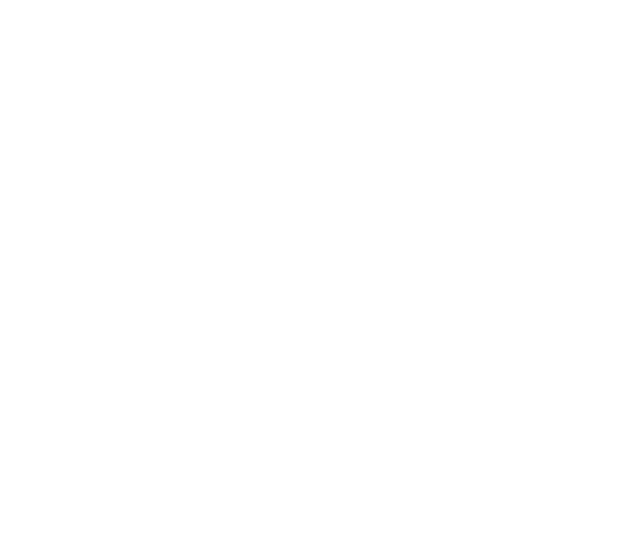
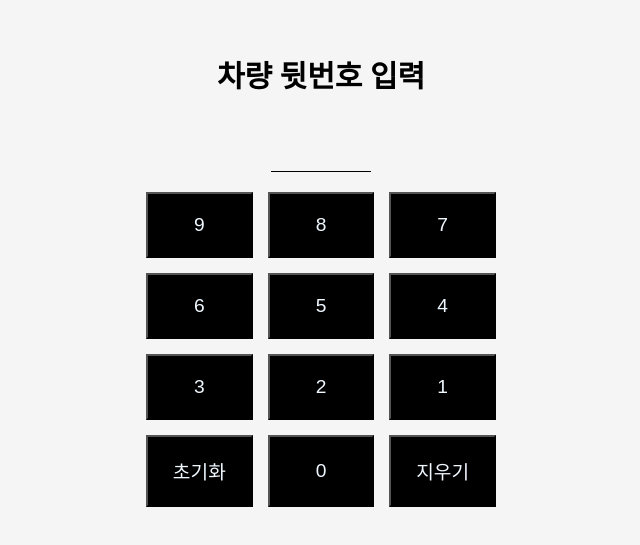
Before and after one commit to dbsekdgh-dotcom/Final_Project_parking_system, a React (Vite) app in the folder frontend/parking_frontend_kiosk/: page /prepayment in a window 1280 px wide. Before the commit this address had no page. Shown: the part 141-686 px from the top of the page, without its empty margins (327-967 px from the left). Built offline with nearby package versions, Linux system fonts and the light colour scheme.

Commit message:
kiosk keypad component 생성

```diff
--- a/frontend/parking_frontend_kiosk/package.json
+++ b/frontend/parking_frontend_kiosk/package.json
@@ -15,7 +15,8 @@
     "react": "^19.2.4",
     "react-dom": "^19.2.4",
     "react-redux": "^9.2.0",
-    "react-router-dom": "^7.13.2"
+    "react-router-dom": "^7.13.2",
+    "zustand": "^5.0.12"
   },
   "devDependencies": {
     "@eslint/js": "^9.39.4",
--- a/frontend/parking_frontend_kiosk/src/App.jsx
+++ b/frontend/parking_frontend_kiosk/src/App.jsx
@@ -1,16 +1,17 @@
 import { Route, Routes } from "react-router-dom";
 import Router from "./shared/router/Router";
 import Home from "./shared/components/home/Home";
+import PrepaymentMain from "./features/prepaid/pages/PrepaymentMain";
 
 
 function App() {
 
   return (
   <Routes >
-      <Route path="/" element={<Home />}>
+      <Route path="/" element={<Home />}/>
       {/* 2. 각 버튼에 매칭되는 경로들 */}
-        <Route index element={<Home/>}/>
-      </Route>
+      <Route path="/prepayment" element={<PrepaymentMain/>}></Route>
+
   </Routes>
   );
 }
--- /dev/null
+++ b/frontend/parking_frontend_kiosk/src/app.css
@@ -0,0 +1,13 @@
+/* 화면 전체를 감싸는 컨테이너 또는 body */
+.full-page-container {
+  display: flex;           /* 1. 플렉스 박스 활성화 */
+  flex-direction: column;  /* 2. 요소들을 위아래(세로)로 배치 */
+  justify-content: center; /* 3. 세로 방향 중앙 정렬 */
+  align-items: center;     /* 4. 가로 방향 중앙 정렬 */
+
+  width: 100vw;            /* 5. 너비를 화면 전체(Viewport Width)로 */
+  height: 100vh;           /* 6. 높이를 화면 전체(Viewport Height)로 */
+
+  margin: 0;               /* 기본 마진 제거 */
+  background-color: #f5f5f5; /* (선택) 배경색 */
+}
--- /dev/null
+++ b/frontend/parking_frontend_kiosk/src/features/prepaid/pages/PrepaymentMain.jsx
@@ -0,0 +1,25 @@
+import React from 'react'
+import NumberInput from '../../../shared/components/keypad/Keypad';
+import Keypad from '../../../shared/components/keypad/Keypad';
+import useKeypadStore from '../../../store/keypadStore';
+import '../../../app.css'
+import './prepaymentMain.css'
+
+const PrepaymentMain = () => {
+  const {carNumber,addCarNumber,deleteCarNumber,resetCarNumber}=useKeypadStore()
+
+  return (
+    <div className='full-page-container'>
+      <h2 className='page-title'>차량 뒷번호 입력</h2>
+      <div className='number-display'>
+        {carNumber}
+      </div>
+      {/* 자식컴포넌트에 Props 전달 */}
+      <Keypad onKeyClick={value=>addCarNumber(value)}
+      onClearClick={resetCarNumber}
+      onDeleteClick={deleteCarNumber}></Keypad>
+    </div>
+  )
+}
+
+export default PrepaymentMain;
--- /dev/null
+++ b/frontend/parking_frontend_kiosk/src/features/prepaid/pages/prepaymentMain.css
@@ -0,0 +1,15 @@
+.page-title{
+    font-size: 30px;
+}
+
+.number-display{
+    width: 100px;        /* 적절한 너비 */
+    height: 50px;        /* 값이 없어도 유지될 높이 */
+    min-height: 50px;    /* 최소 높이 고정 */
+    border-bottom: solid black 1px;
+    margin-bottom: 20px;
+    display: flex;
+    justify-content: center;
+    align-items: end;
+    font-size: 24px;
+}
--- a/frontend/parking_frontend_kiosk/src/shared/components/home/Home.jsx
+++ b/frontend/parking_frontend_kiosk/src/shared/components/home/Home.jsx
@@ -1,8 +1,12 @@
 import React from 'react'
 import './home.css'
+import { useNavigate } from 'react-router-dom'
+import './home.css'
+const Home = () => {
+  const navigate=useNavigate();
 
-const Home = () => {
   return (
+    <div className='full-page-container'>
       <div className="home-container">
           {/* 제목 및 구분선 */}
           <h1 className="home-title">주차 관리 시스템</h1>
@@ -19,7 +23,7 @@
               </p>
               <button
                 className="main-button"
-            onClick={() => navigate('/entry-exit')}
+                onClick={() => navigate('/')}
               >
                 입차/출차 시작
               </button>
@@ -34,7 +38,7 @@
               </p>
               <button
                 className="main-button"
-            onClick={() => navigate('/pre-payment')}
+                onClick={() => navigate('/prepayment')}
               >
                 사전 정산 시작
               </button>
@@ -43,12 +47,13 @@
 
           {/* 하단 보조 버튼 섹션 */}
           <div className="bottom-section">
-        <button className="bottom-button" onClick={() => navigate('/store')}>
+            <button className="bottom-button" onClick={() => navigate('/')}>
               상가 관리
             </button>
-        <button className="bottom-button" onClick={() => navigate('/find-car')}>
+            <button className="bottom-button" onClick={() => navigate('/')}>
               내차 찾기
             </button>
+          </div>
         </div>
     </div>
   )
--- /dev/null
+++ b/frontend/parking_frontend_kiosk/src/shared/components/keypad/Keypad.jsx
@@ -0,0 +1,22 @@
+import React from 'react'
+import './keypad.css'
+
+const Keypad = ({onClearClick,onDeleteClick,onKeyClick}) => {
+    const keys=[9,8,7,6,5,4,3,2,1,'초기화',0,'지우기']
+  return (
+    <div className='key-container'>
+        {
+            keys.map(k=>{
+                //keypad에서 발생한 클릭이벤트를 부모 컴포넌트에서 zustand상태에 반영하기 위해 onkeyClick 이란 prop 생성
+                return k=='초기화'?
+                <button key={k} onClick={()=>onClearClick(k)} type='button' className='key-button'>{k}</button>:
+                k=='지우기'?
+                <button key={k} onClick={()=>onDeleteClick(k)} type='button' className='key-button'>{k}</button>:
+                <button key={k} onClick={()=>onKeyClick(k)} type='button' className='key-button'>{k}</button>
+            })
+        }
+    </div>
+  )
+}
+
+export default Keypad;
--- /dev/null
+++ b/frontend/parking_frontend_kiosk/src/shared/components/keypad/keypad.css
@@ -0,0 +1,14 @@
+.key-container{
+    display: grid;
+    /* 1프레임(1fr)씩 3개의 열 */
+    grid-template-columns: repeat(3,1fr);
+    gap: 15px;
+    width: 350px;
+}
+
+.key-button {
+    padding: 20px;
+    font-size: 1.2rem;
+    background-color: black;
+    color: aliceblue;
+}
--- /dev/null
+++ b/frontend/parking_frontend_kiosk/src/store/keypadStore.js
@@ -0,0 +1,13 @@
+import {create} from "zustand"
+
+const useKeypadStore=create(set=>({
+    carNumber:'',
+    addCarNumber: (num)=>set(state=>({
+        carNumber:state.carNumber.length<4? state.carNumber+num:state.carNumber
+    })),
+    deleteCarNumber: ()=>set(state=>({
+        carNumber:state.carNumber.length>0? state.carNumber.slice(0,-1):state.carNumber
+    })),
+    resetCarNumber:()=>set({carNumber:''})
+}))
+export default useKeypadStore;
```
Also changed, not shown: frontend/parking_frontend_kiosk/src/shared/components/vehicleNumberInput/VehicleNumberInput.jsx (deleted, +0 -21 lines), frontend/parking_frontend_kiosk/src/shared/components/vehicleNumberInput/vehicleNumberInput.css (deleted), frontend/parking_frontend_kiosk/src/store/.gitkeep.txt (deleted), 2 other files (tests, documents, lock files or other folders). Lines whose indentation alone changed are shown as unchanged.
